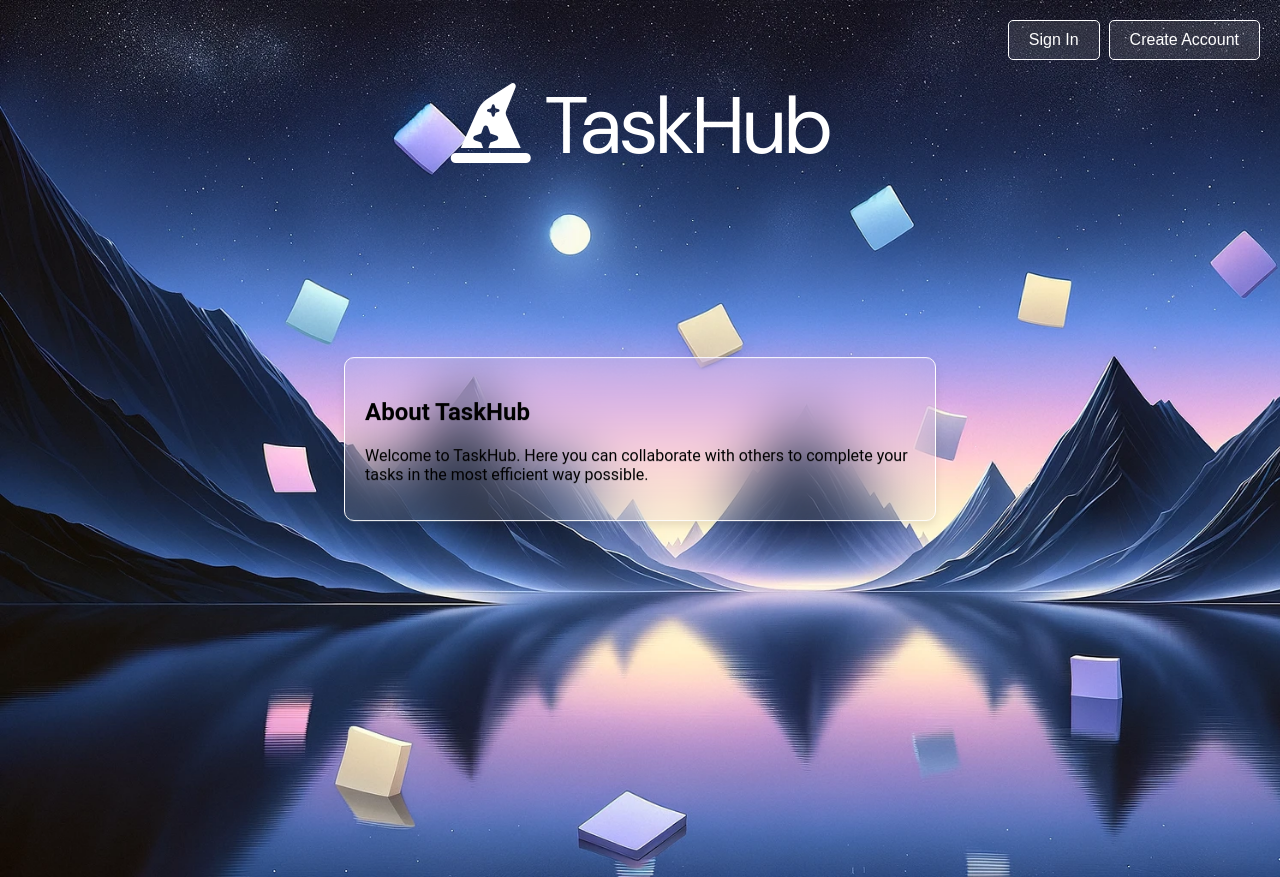
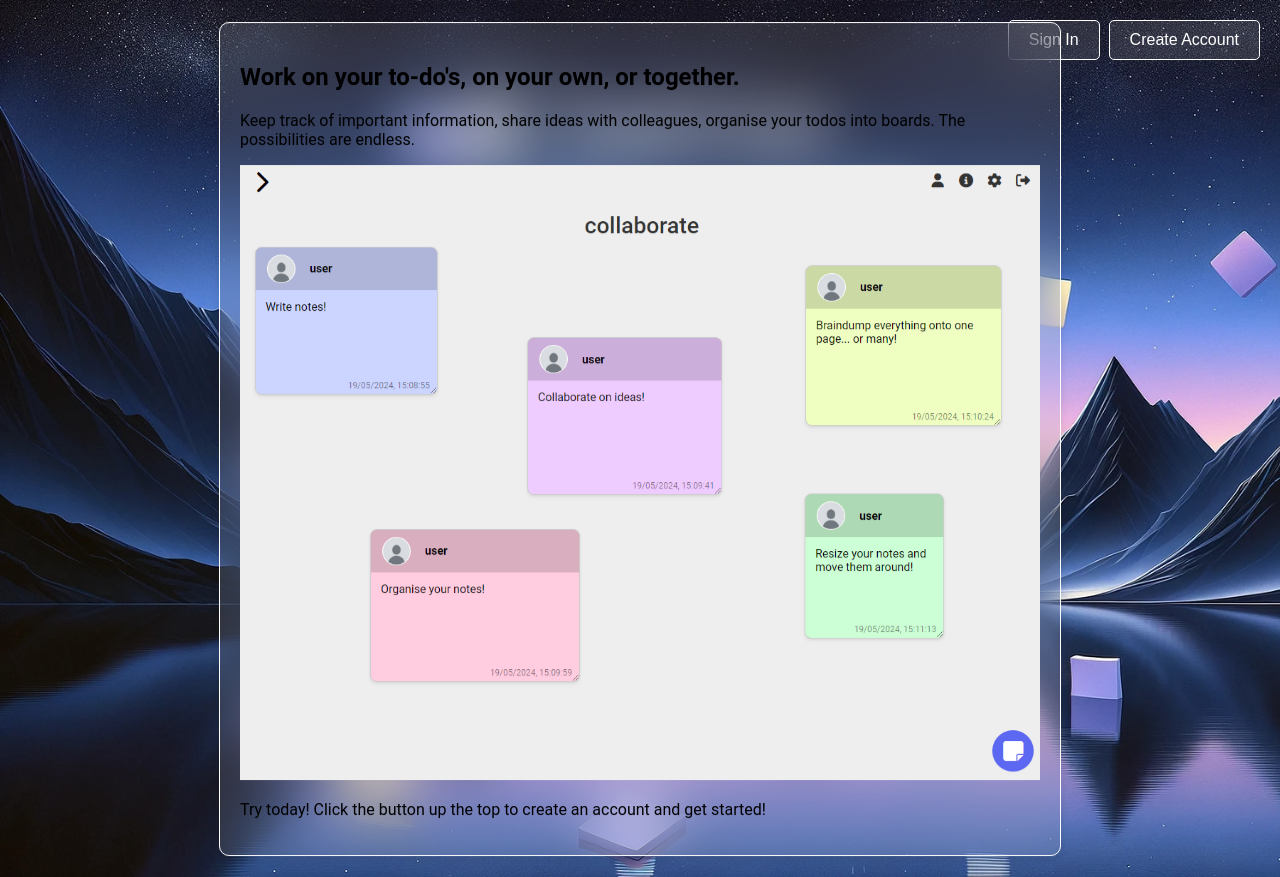
Before and after one commit to DJRyLau/CITS3403-Project, a Flask app: page / in a window 1280 px wide. Run offline with Flask 3, Linux system fonts and the light colour scheme; some libraries are stand-ins or nearby versions.

Commit message:
changed titles and favicons and added information to the landing page

```diff
--- a/app/Static/css/notes.css
+++ b/app/Static/css/notes.css
@@ -1002,7 +1002,7 @@ button[type="submit"] {
   transition: opacity 0.3s ease, transform 0.3s ease;
   transform: translateY(0);
   opacity: 1;
-  max-width: 550px;
+  max-width: 900px;
   border: 1px solid rgb(255, 255, 255);
   top: 50%;
   left: 50%;
--- a/app/Templates/authentication.html
+++ b/app/Templates/authentication.html
@@ -3,7 +3,8 @@
   <head>
     <meta charset="UTF-8" />
     <meta name="viewport" content="width=device-width, initial-scale=1.0" />
-    <title>Authentication</title>
+    <title>TaskHub</title>
+    <link rel="icon" type="image/x-icon" href="{{ url_for('static', filename='images/wizard-hat-favicon.ico') }}">
     <link
       href="https://fonts.googleapis.com/css2?family=Pacifico&display=swap"
       rel="stylesheet"
@@ -34,11 +35,12 @@
     {% endwith %}
     <div class="about-section">
       <div class="content">
-        <h2>About TaskHub</h2>
+        <h2>Work on your to-do's, on your own, or together.</h2>
         <p>
-          Welcome to TaskHub. Here you can collaborate with others to complete
-          your tasks in the most efficient way possible.
+          Keep track of important information, share ideas with colleagues, organise your todos into boards. The possibilities are endless.
         </p>
+        <img src="{{ url_for('static', filename='images/product-use-example.png') }}" width="800px">
+        <p>Try today! Click the button up the top to create an account and get started!</p>
       </div>
     </div>
 
--- a/app/Templates/notes.html
+++ b/app/Templates/notes.html
@@ -4,7 +4,8 @@
     <meta charset="UTF-8"/>
     <meta name="viewport" content="width=device-width, initial-scale=1.0"/>
     <meta name="csrf-token" content="{{ csrf_token() }}">
-    <title>Notes</title>
+    <title>TaskHub</title>
+    <link rel="icon" type="image/x-icon" href="{{ url_for('static', filename='images/note-favicon.ico') }}">
     <link
       rel="stylesheet"
       href="https://cdnjs.cloudflare.com/ajax/libs/font-awesome/6.5.2/css/all.min.css"
```
Also changed, not shown: app/Static/images/note-favicon.ico (added), app/Static/images/product-use-example.PNG (added), app/Static/images/wizard-hat-favicon.ico (added).
